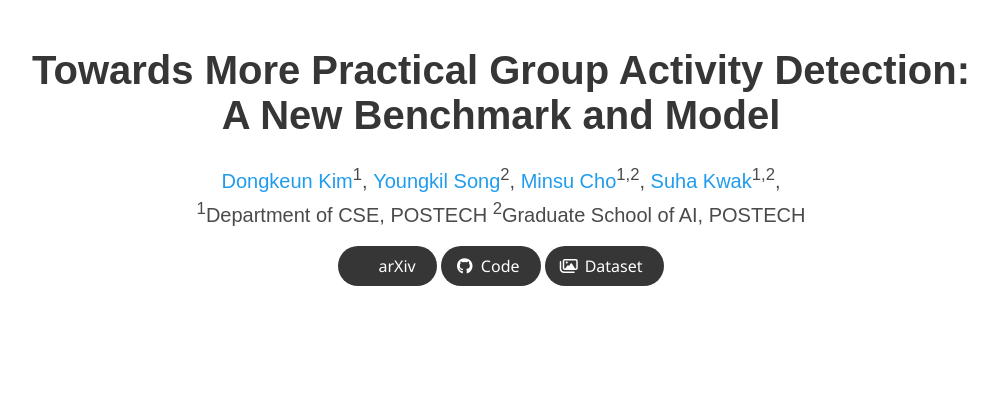
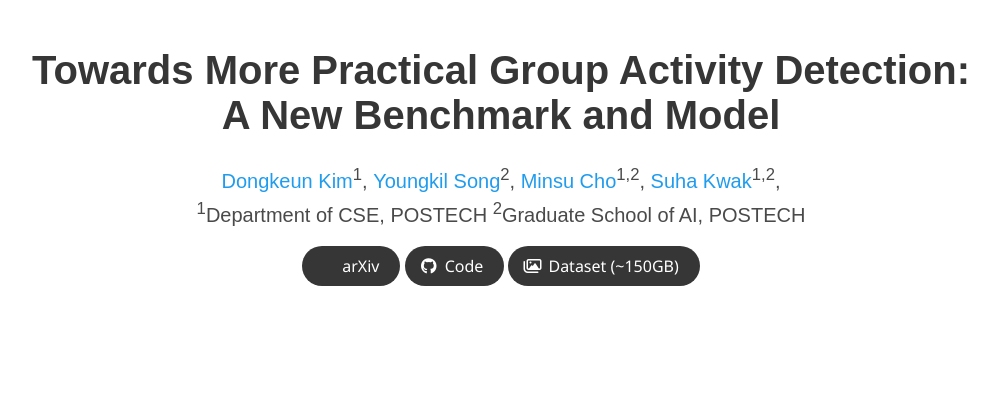
Before and after one commit to dk-kim/CAFE, a plain HTML site: page index.html in a window 1280 px wide. Shown: the top 396 px of the page, without its empty margins (139-1137 px from the left). Drawn offline with nearby package versions, Linux system fonts and the light colour scheme; some icons are missing; a web font is replaced by a local one.

Commit message:
Update index.html

```diff
--- a/index.html
+++ b/index.html
@@ -115,7 +115,7 @@
                   <span class="icon">
                       <i class="far fa-images"></i>
                   </span>
-                  <span>Dataset</span>
+                  <span>Dataset (~150GB)</span>
                   </a>
             </div>
           </div>
```
